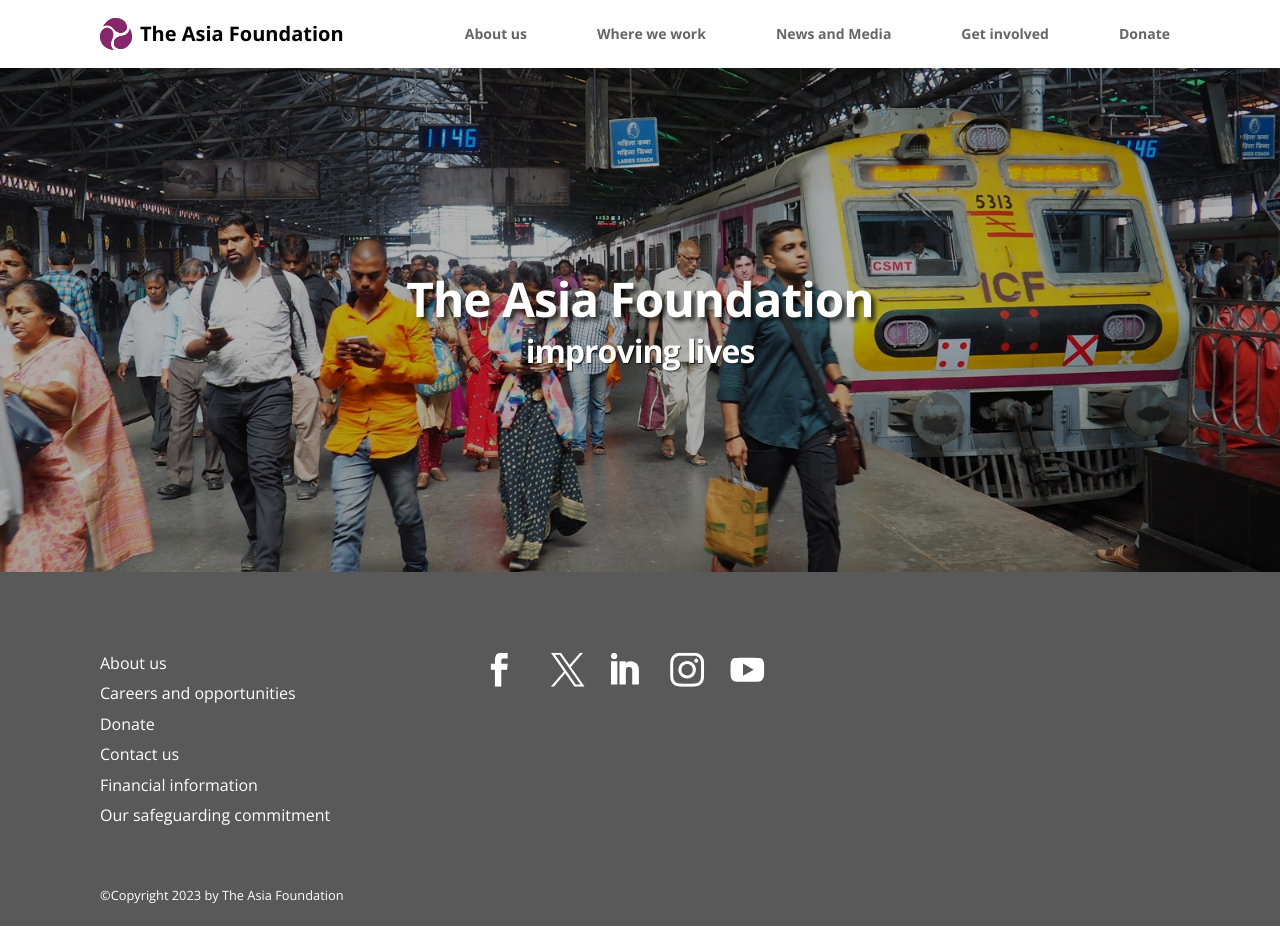
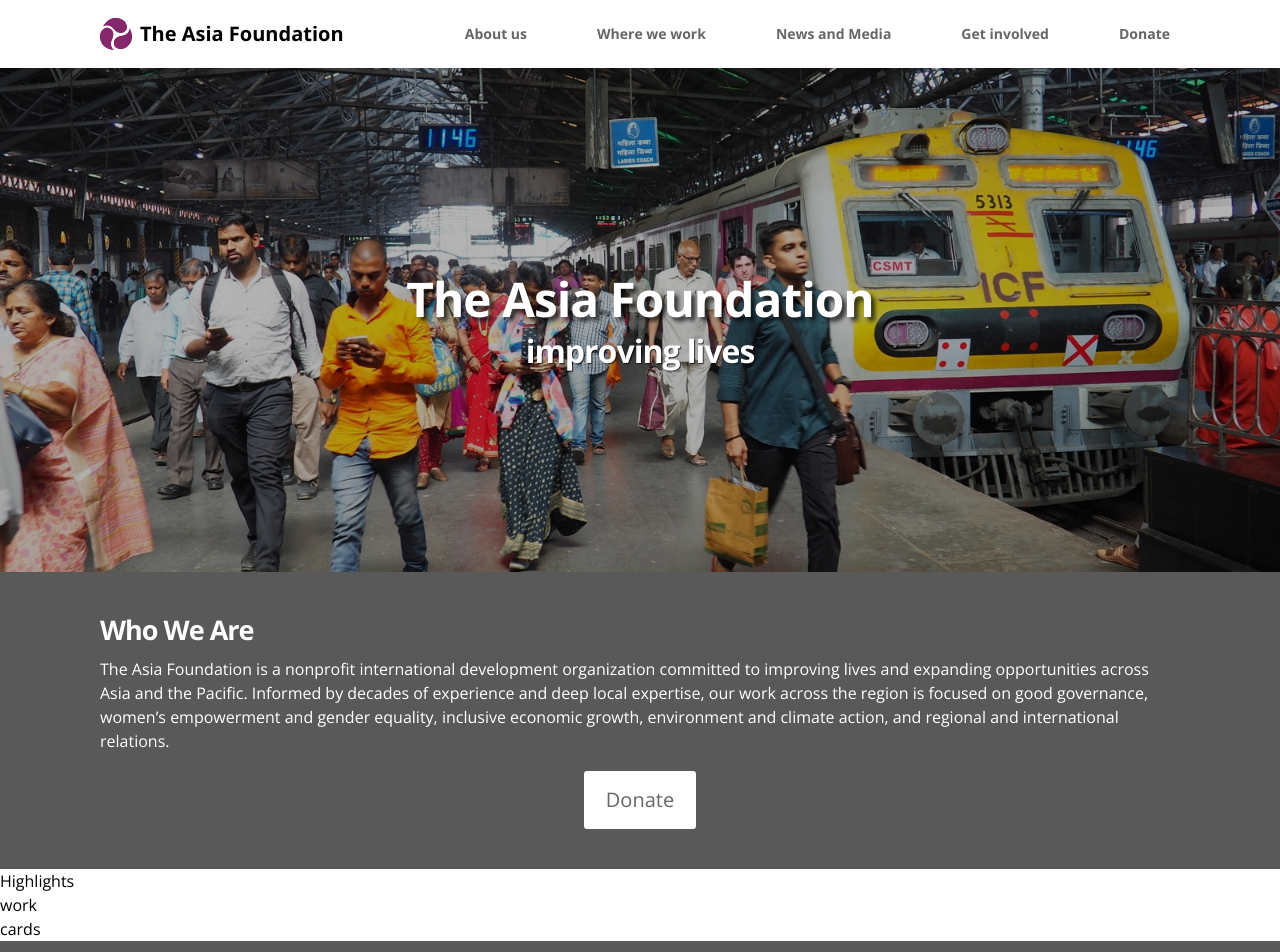
Before and after one commit to Arsaide/next-asia-foudation, a Next.js app: page / in a window 1280 px wide. Shown: the top 952 px of the page. Before the commit the page ends 926 px from the top, so only its background shows below. Built offline with nearby package versions, Linux system fonts and the light colour scheme.

Commit message:
Styled button component, added "Who We Are" section

```diff
--- a/src/app/page.tsx
+++ b/src/app/page.tsx
@@ -1,11 +1,19 @@
 import styles from './page.module.css'
 import Image from "next/image";
 import Banner from "@/component/Main/Banner/Banner";
+import WhoWeAre from "@/component/Main/WhoWeAre/WhoWeAre";
+import Highlights from "@/component/Main/Highlights/Highlights";
+import WhereWeWork from "@/component/Main/WhereWeWork/WhereWeWork";
+import MainCards from "@/component/Main/MainCards/MainCards";
 
 export default function Home() {
   return (
     <>
         <Banner/>
+        <WhoWeAre />
+        <Highlights />
+        <WhereWeWork />
+        <MainCards />
     </>
   )
 }
--- /dev/null
+++ b/src/component/Button/Button.module.scss
@@ -0,0 +1,19 @@
+.button {
+  position: relative;
+  color: var(--gray-text);
+  border-radius: 3px;
+  border: 0;
+  background: #FFF;
+  padding: 12px 22px;
+  cursor: pointer;
+  overflow: hidden;
+  transition: background-color .2s ease-out 0s;
+
+  font-size: 20px;
+  font-weight: 400;
+  line-height: 1.7;
+
+  &:hover {
+    background-color: #dbdbdb;
+  }
+}
--- a/src/component/Button/Button.tsx
+++ b/src/component/Button/Button.tsx
@@ -1,5 +1,5 @@
 import React from 'react';
-import styles from './Button.module.css';
+import styles from './Button.module.scss';
 import Link from "next/link";
 
 type Props = {
--- a/src/component/Main/Highlights/Highlights.tsx
+++ b/src/component/Main/Highlights/Highlights.tsx
@@ -0,0 +1,12 @@
+import React from 'react';
+import styles from './Highlights.module.scss';
+
+const Highlights = () => {
+    return (
+        <section className={styles.highlights}>
+            Highlights
+        </section>
+    );
+};
+
+export default Highlights;
--- a/src/component/Main/MainCards/MainCards.tsx
+++ b/src/component/Main/MainCards/MainCards.tsx
@@ -0,0 +1,12 @@
+import React from 'react';
+import styles from './MainCards.module.scss';
+
+const MainCards = () => {
+    return (
+        <section className={styles.cards}>
+            cards
+        </section>
+    );
+};
+
+export default MainCards;
--- a/src/component/Main/WhereWeWork/WhereWeWork.tsx
+++ b/src/component/Main/WhereWeWork/WhereWeWork.tsx
@@ -0,0 +1,12 @@
+import React from 'react';
+import styles from './WhereWeWork.module.scss';
+
+const WhereWeWork = () => {
+    return (
+        <section className={styles.ourWokrs}>
+            work
+        </section>
+    );
+};
+
+export default WhereWeWork;
--- a/src/component/Main/WhoWeAre/WhoWeAre.module.scss
+++ b/src/component/Main/WhoWeAre/WhoWeAre.module.scss
@@ -0,0 +1,38 @@
+.aboutUs {
+  background: var(--dark-gray-color);
+  padding: 40px 0;
+
+  &__container {
+    display: flex;
+    flex-direction: column;
+    color: #fff;
+    a {
+      text-align: center;
+    }
+  }
+  &__content {
+    color: #fff;
+    margin-bottom: 18px;
+  }
+
+  &__title {
+    font-size: 27px;
+    font-weight: 700;
+    line-height: 1.3;
+    letter-spacing: -1px;
+    margin-bottom: 10px;
+  }
+
+  &__text {
+    font-size: 16px;
+    font-weight: 400;
+    line-height: 1.5;
+    margin-bottom: 18px;
+  }
+}
+
+@media (max-width: 424.98px) {
+  .aboutUs {
+    padding: 20px 0;
+  }
+}
--- a/src/component/Main/WhoWeAre/WhoWeAre.tsx
+++ b/src/component/Main/WhoWeAre/WhoWeAre.tsx
@@ -0,0 +1,26 @@
+import React from 'react';
+import styles from './WhoWeAre.module.scss';
+import Button from "@/component/Button/Button";
+
+const WhoWeAre = () => {
+    return (
+        <section className={styles.aboutUs}>
+            <div className={styles.aboutUs__container}>
+                <h2 className={styles.aboutUs__title}>Who We Are</h2>
+                <p className={styles.aboutUs__text}>
+                    The Asia Foundation is a nonprofit international development organization
+                    committed to improving lives and expanding opportunities across Asia and the Pacific. Informed by
+                    decades
+                    of experience and deep local expertise, our work across the region is focused on good governance,
+                    women’s
+                    empowerment and gender equality, inclusive economic growth, environment and climate action, and
+                    regional
+                    and international relations.
+                </p>
+                <Button text='Donate' url='/donate'/>
+            </div>
+        </section>
+    );
+};
+
+export default WhoWeAre;
```
Also changed, not shown: src/component/Button/Button.module.css (deleted).
